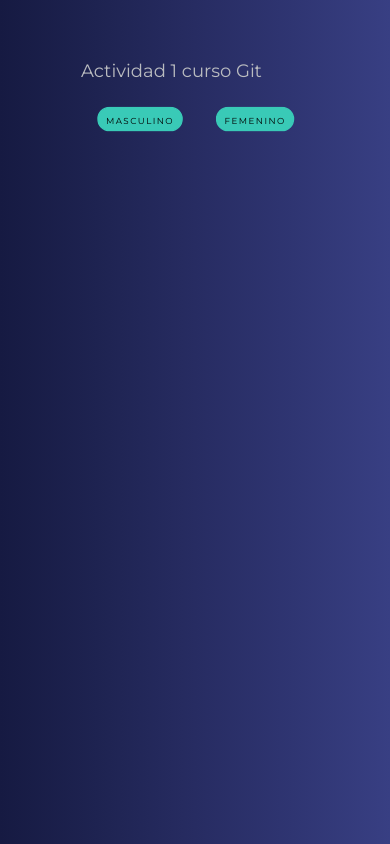
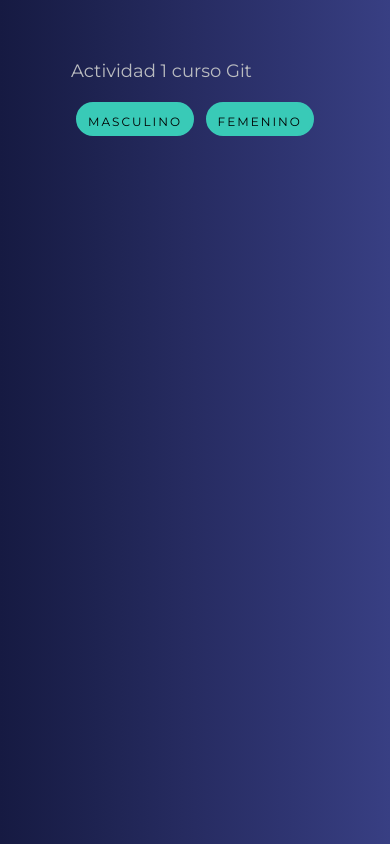
Before and after one commit to FedeHerrera10/PoloTecno-Git, a plain HTML site: page index.html in a window 390 px wide. Drawn offline with Linux system fonts and the light colour scheme.

Commit message:
Arreglo de responsive luego de realizar el merge

```diff
--- a/app.js
+++ b/app.js
@@ -1141,12 +1141,12 @@ const female_names = [
 	'Cinnamon',
 	'Cissie',
 ];
-const nicknames = [male_names, female_names];
+const NICKNAMES = [male_names, female_names];
 let eleccion = 0;
 
 $button.addEventListener('click', () => {
-	const index = Math.floor(Math.random() * (nicknames[eleccion].length - 1));
-	let nickname = `@${nicknames[eleccion][index]}${index}`;
+	const index = Math.floor(Math.random() * (NICKNAMES[eleccion].length - 1));
+	let nickname = `@${NICKNAMES[eleccion][index]}${index}`;
 	$nickname.innerText = nickname;
 });
 $button_masculino.addEventListener('click', () => {
--- a/index.html
+++ b/index.html
@@ -16,21 +16,20 @@
 			<div class="container">
 				<div id="genero_selection">
 					<p class="container-title">Actividad 1 curso Git</p>
-					<button id="button-masculino" class="container-button">
+					<button id="button-masculino" class="button-selection">
 						Masculino
 					</button>
-					<button id="button-femenino" class="container-button">
+					<button id="button-femenino" class="button-selection">
 						Femenino
 					</button>
 				</div>
-				<div class="hidden-elements" id="nickname_generator">
-					<div class="row">
-						<p class="container-title">Actividad 1 curso Git</p>
+				<div class="hidden-elements container" id="nickname_generator">
+					<p class="container-title">Actividad 1 curso Git</p>
 						<h1 id="nickname"></h1>
 						<button id="button-nickname" class="container-button">
 							Random Nickname
 						</button>
-					</div>
+
 					<a
 						href="https://github.com/FedeHerrera10/PoloTecno-Git"
 						target="_blanks"
--- a/styles/style.css
+++ b/styles/style.css
@@ -1,5 +1,5 @@
 :root {
-	--font-primary: 'Montserrat', sans-serif;
+  --font-primary: "Montserrat", sans-serif;
   --color-title: #babcc0;
   --color-white: #ffffff;
   --color-button: #39cab7;
@@ -66,6 +66,23 @@ h1 {
   color: var(--color-white);
 }
 
+.button-selection {
+  height: 34px;
+  width: auto;
+  margin: 10px 5px;
+  padding: 10px;
+  text-align: center;
+  outline: none;
+  border: none;
+  border: 2px solid var(--color-button);
+  border-radius: 25px;
+  font-size: 1.2rem;
+  font-weight: 500;
+  letter-spacing: 0.2rem;
+  text-transform: uppercase;
+  background-color: var(--color-button);
+}
+
 .container-button {
   height: 34px;
   width: auto;
@@ -117,6 +134,7 @@ h1 {
 @media screen and (min-width: 426px) {
   .container-title {
     font-size: 2rem;
+    text-align: center;
   }
 
   h1 {
@@ -133,5 +151,6 @@ h1 {
   .container-link {
     margin-top: 30px;
     font-size: 1.6rem;
+    text-align: center;
   }
 }
```
Lines whose indentation alone changed are shown as unchanged.
